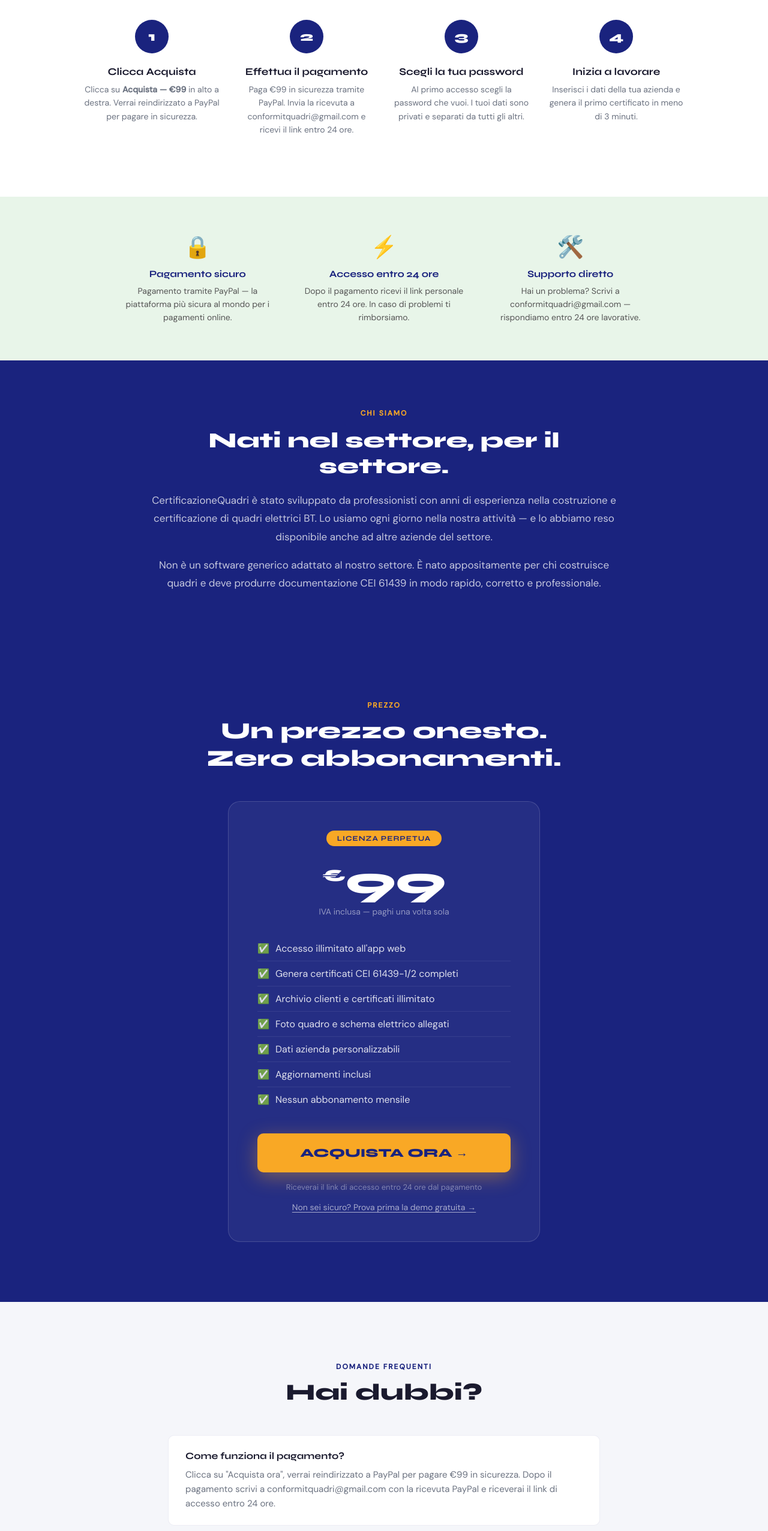
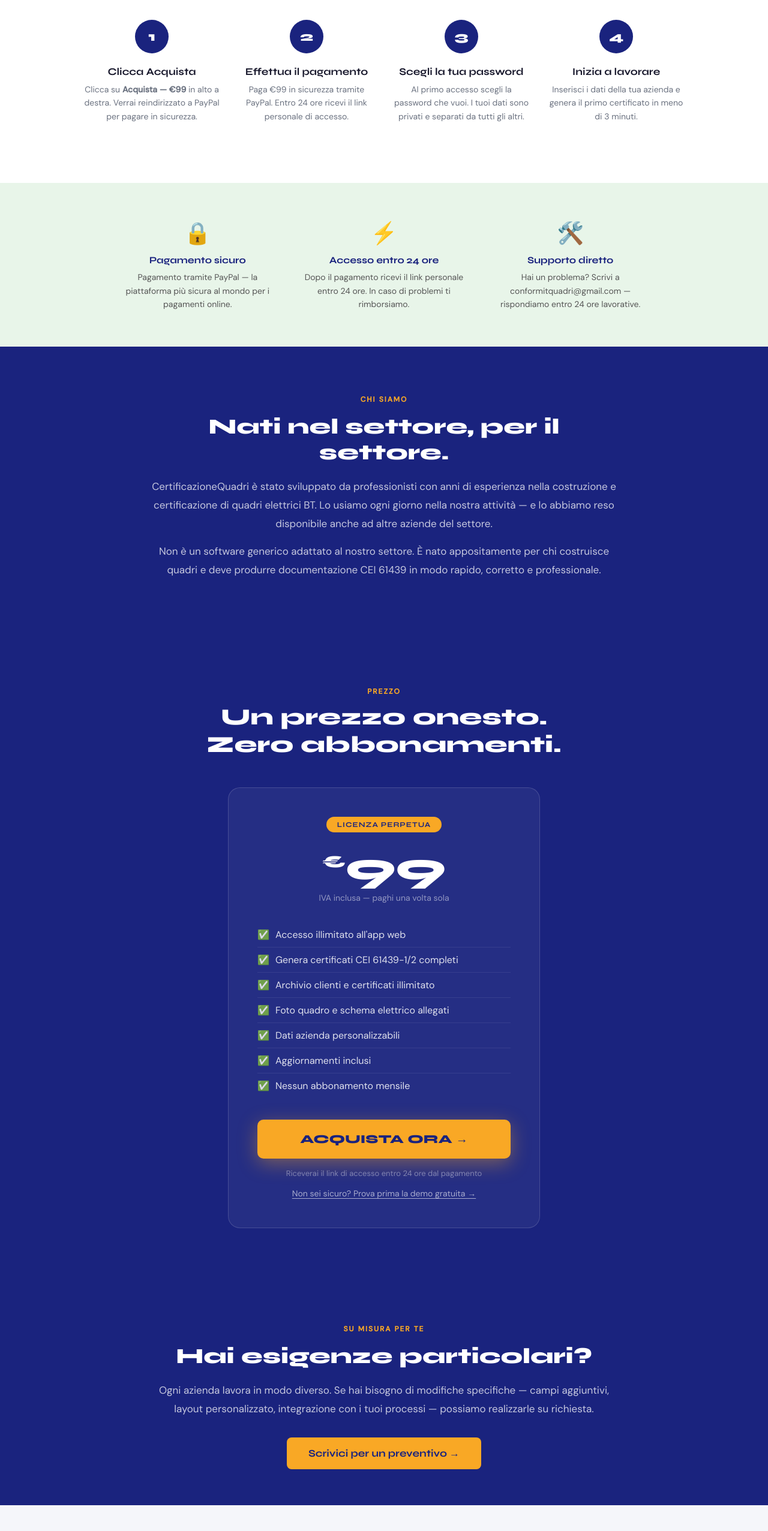
Before and after one commit to elettromeccanicamarino/certificazione-quadri-landing, a website: page public/index.html in a window 1280 px wide. Shown: the part 2360-4913 px from the top of the page at 60% size. Drawn offline with Linux system fonts and the light colour scheme.

Commit message:
Update index.html

```diff
--- a/public/index.html
+++ b/public/index.html
@@ -323,7 +323,7 @@ footer a:hover{color:var(--giallo);}
       <div class="step">
         <div class="step-num">2</div>
         <div class="step-title">Effettua il pagamento</div>
-        <div class="step-text">Paga €99 in sicurezza tramite PayPal. Invia la ricevuta a conformitquadri@gmail.com e ricevi il link entro 24 ore.</div>
+        <div class="step-text">Paga €99 in sicurezza tramite PayPal. Entro 24 ore ricevi il link personale di accesso.</div>
       </div>
       <div class="step">
         <div class="step-num">3</div>
@@ -395,6 +395,16 @@ footer a:hover{color:var(--giallo);}
   </div>
 </section>
 
+<!-- PERSONALIZZAZIONE -->
+<section style="padding:60px 48px;background:#1a237e;">
+  <div style="max-width:800px;margin:0 auto;text-align:center;">
+    <div style="font-size:12px;font-weight:600;letter-spacing:2px;color:#f9a825;text-transform:uppercase;margin-bottom:16px;">Su misura per te</div>
+    <h2 style="font-family:'Syne',sans-serif;font-weight:800;font-size:clamp(24px,3vw,36px);color:#fff;margin-bottom:20px;">Hai esigenze particolari?</h2>
+    <p style="font-size:17px;color:rgba(255,255,255,0.75);line-height:1.8;margin-bottom:32px;">Ogni azienda lavora in modo diverso. Se hai bisogno di modifiche specifiche — campi aggiuntivi, layout personalizzato, integrazione con i tuoi processi — possiamo realizzarle su richiesta.</p>
+    <a href="mailto:conformitquadri@gmail.com?subject=Richiesta%20personalizzazione%20CertificazioneQuadri&body=Salve%2C%20vorrei%20richiedere%20una%20personalizzazione%20del%20software." style="display:inline-block;background:#f9a825;color:#1a237e;font-family:'Syne',sans-serif;font-weight:700;font-size:17px;padding:16px 36px;border-radius:8px;text-decoration:none;">Scrivici per un preventivo →</a>
+  </div>
+</section>
+
 <!-- FAQ -->
 <section class="faq">
   <div class="centered">
@@ -433,9 +443,9 @@ footer a:hover{color:var(--giallo);}
 
 <!-- FOOTER -->
 <footer>
-  <p style="margin-bottom:8px;color:rgba(255,255,255,0.7);font-size:16px;font-family:'Syne',sans-serif;font-weight:600;">CertificazioneQuadri</p>
+  <p style="margin-bottom:8px;color:rgba(255,255,255,0.7);font-size:16px;font-family:'Syne',sans-serif;font-weight:600;">ConformitàQuadri</p>
   <p>Contatto: <a href="mailto:conformitquadri@gmail.com">conformitquadri@gmail.com</a></p>
-  <p style="margin-top:16px;">© 2026 CertificazioneQuadri — Tutti i diritti riservati</p>
+  <p style="margin-top:16px;">© 2026 ConformitàQuadri — Tutti i diritti riservati</p>
 </footer>
 
 </body>
```
